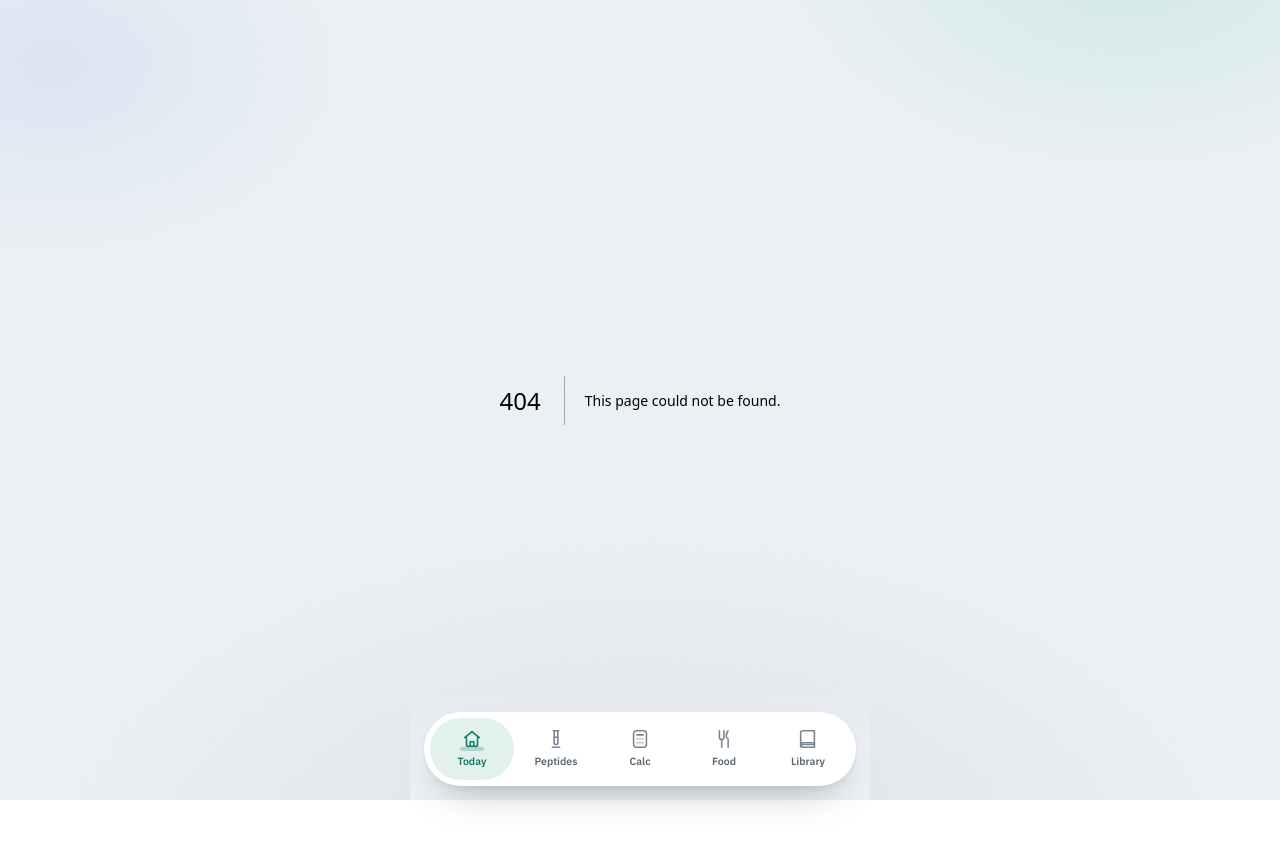
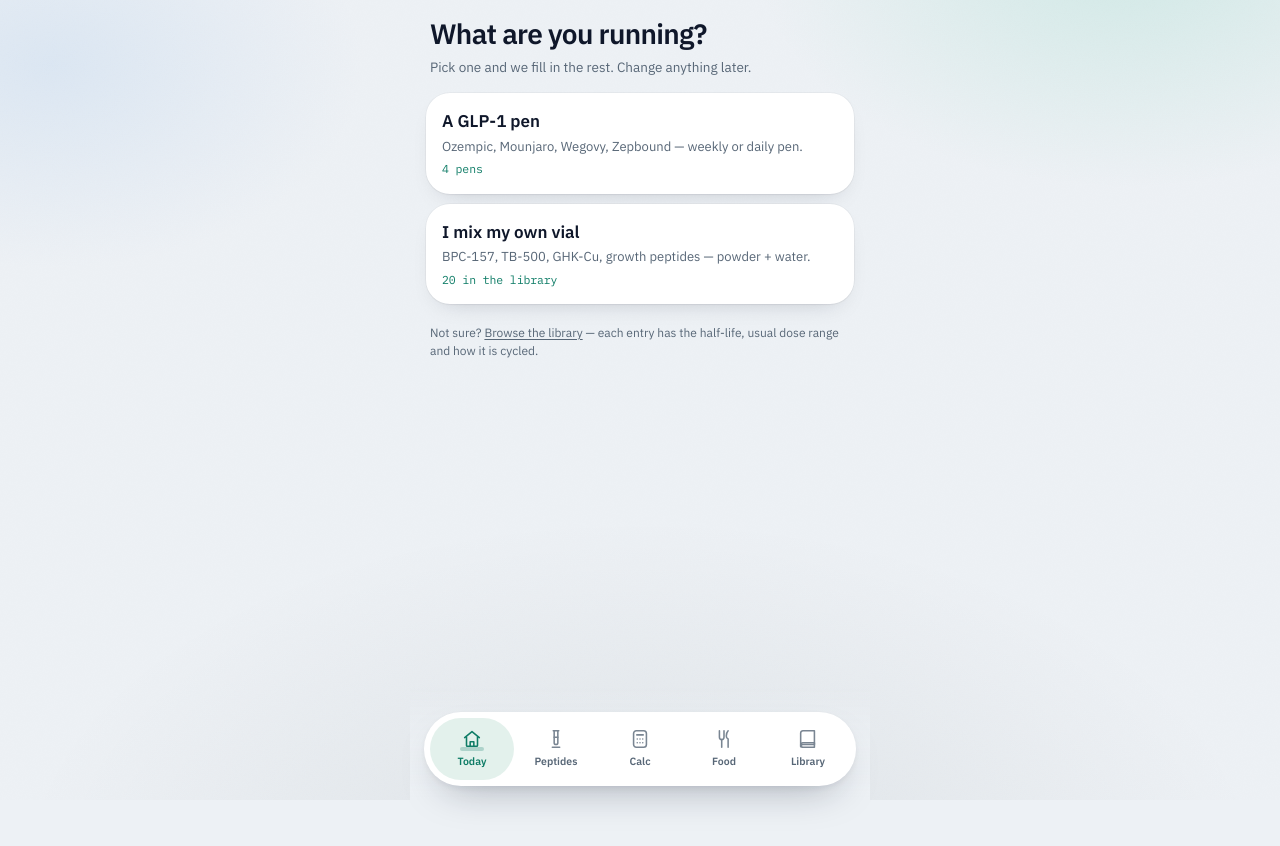
Before and after one commit to RDW-Labz/titrate, a Next.js app: page /start in a window 1280 px wide. Before the commit this address had no page. Shown: the top 846 px of the page. After the commit the page ends 800 px from the top, so only its background shows below. Built offline with nearby package versions, Linux system fonts and the light colour scheme.

Commit message:
First-run chooser: GLP-1 pen vs mixing your own vial, with the popular compounds a tap away

```diff
--- a/src/app/page.tsx
+++ b/src/app/page.tsx
@@ -41,7 +41,7 @@ export default function TodayPage() {
           </div>
           <div className="mt-5 flex flex-col gap-2">
             <Link
-              href="/protocols/new"
+              href="/start"
               className="press rounded-2xl bg-white px-4 py-3.5 text-center text-[16px] font-semibold text-hero"
             >
               Add a peptide
--- a/src/app/protocols/page.tsx
+++ b/src/app/protocols/page.tsx
@@ -15,7 +15,7 @@ export default function PeptidesPage() {
     <div className="pt-3">
       <div className="enter flex items-baseline justify-between px-1">
         <h1 className="text-[28px] leading-tight font-semibold tracking-[-0.025em]">Peptides</h1>
-        <Link href="/protocols/new" className="press text-[14px] font-semibold text-accent">
+        <Link href="/start" className="press text-[14px] font-semibold text-accent">
           Add
         </Link>
       </div>
@@ -24,7 +24,7 @@ export default function PeptidesPage() {
         <div className="mt-4">
           <Empty title="Nothing here yet" body="Add the peptide you're running and set the dose once.">
             <Link
-              href="/protocols/new"
+              href="/start"
               className="press rounded-2xl bg-accent px-4 py-3.5 text-[16px] font-semibold text-white"
             >
               Add a peptide
--- /dev/null
+++ b/src/app/start/page.tsx
@@ -0,0 +1,91 @@
+"use client";
+
+import Link from "next/link";
+import { useState } from "react";
+import { PEPTIDE_BY_ID } from "@/lib/peptides";
+
+const PEN = ["semaglutide", "tirzepatide", "liraglutide", "retatrutide"];
+const VIAL = ["bpc-157", "tb-500", "ghk-cu", "ipamorelin", "cjc-1295-no-dac", "mots-c"];
+
+function Row({ id }: { id: string }) {
+  const p = PEPTIDE_BY_ID.get(id);
+  if (!p) return null;
+  return (
+    <Link
+      href={`/protocols/new?p=${p.id}`}
+      className="press flex items-center justify-between gap-3 px-4 py-3.5"
+    >
+      <span className="min-w-0">
+        <span className="block truncate text-[16px] font-medium">{p.name}</span>
+        <span className="num block truncate text-[12px] text-muted">
+          {p.aka ?? `${p.frequency} · ${p.range[0]}–${p.range[1]} ${p.unit}`}
+        </span>
+      </span>
+      <span className="grid size-8 shrink-0 place-items-center rounded-full bg-accent-soft text-[15px] font-semibold text-accent">
+        +
+      </span>
+    </Link>
+  );
+}
+
+export default function StartPage() {
+  const [choice, setChoice] = useState<"pen" | "vial" | null>(null);
+
+  return (
+    <div className="pt-4">
+      <h1 className="px-1 text-[28px] leading-tight font-semibold tracking-[-0.025em]">What are you running?</h1>
+      <p className="mt-1.5 px-1 text-[13.5px] text-muted">Pick one and we fill in the rest. Change anything later.</p>
+
+      <div className="mt-4 space-y-2.5">
+        <button
+          onClick={() => setChoice(choice === "pen" ? null : "pen")}
+          aria-expanded={choice === "pen"}
+          className={`press w-full rounded-[24px] bg-card px-4 py-4 text-left shadow-card ring-1 ring-black/[0.03] ${
+            choice === "pen" ? "ring-2 ring-accent/40" : ""
+          }`}
+        >
+          <p className="text-[17px] font-semibold">A GLP-1 pen</p>
+          <p className="mt-0.5 text-[13px] text-muted">Ozempic, Mounjaro, Wegovy, Zepbound — weekly or daily pen.</p>
+          <p className="num mt-1 text-[11.5px] text-accent">{choice === "pen" ? "Pick a pen ↓" : "4 pens"}</p>
+        </button>
+
+        {choice === "pen" ? (
+          <div className="divide-y divide-line overflow-hidden rounded-[24px] bg-card shadow-card">
+            {PEN.map((id) => (
+              <Row key={id} id={id} />
+            ))}
+          </div>
+        ) : null}
+
+        <button
+          onClick={() => setChoice(choice === "vial" ? null : "vial")}
+          aria-expanded={choice === "vial"}
+          className={`press w-full rounded-[24px] bg-card px-4 py-4 text-left shadow-card ring-1 ring-black/[0.03] ${
+            choice === "vial" ? "ring-2 ring-accent/40" : ""
+          }`}
+        >
+          <p className="text-[17px] font-semibold">I mix my own vial</p>
+          <p className="mt-0.5 text-[13px] text-muted">BPC-157, TB-500, GHK-Cu, growth peptides — powder + water.</p>
+          <p className="num mt-1 text-[11.5px] text-accent">{choice === "vial" ? "Pick a peptide ↓" : "20 in the library"}</p>
+        </button>
+
+        {choice === "vial" ? (
+          <div className="divide-y divide-line overflow-hidden rounded-[24px] bg-card shadow-card">
+            {VIAL.map((id) => (
+              <Row key={id} id={id} />
+            ))}
+            <Link href="/library" className="press flex items-center justify-between px-4 py-3.5 text-[14px] font-medium text-accent">
+              All peptides
+              <span aria-hidden="true">›</span>
+            </Link>
+          </div>
+        ) : null}
+      </div>
+
+      <p className="mt-5 px-1 text-[12px] text-muted">
+        Not sure? <Link href="/library" className="underline underline-offset-2">Browse the library</Link> — each entry has the
+        half-life, usual dose range and how it is cycled.
+      </p>
+    </div>
+  );
+}
```
